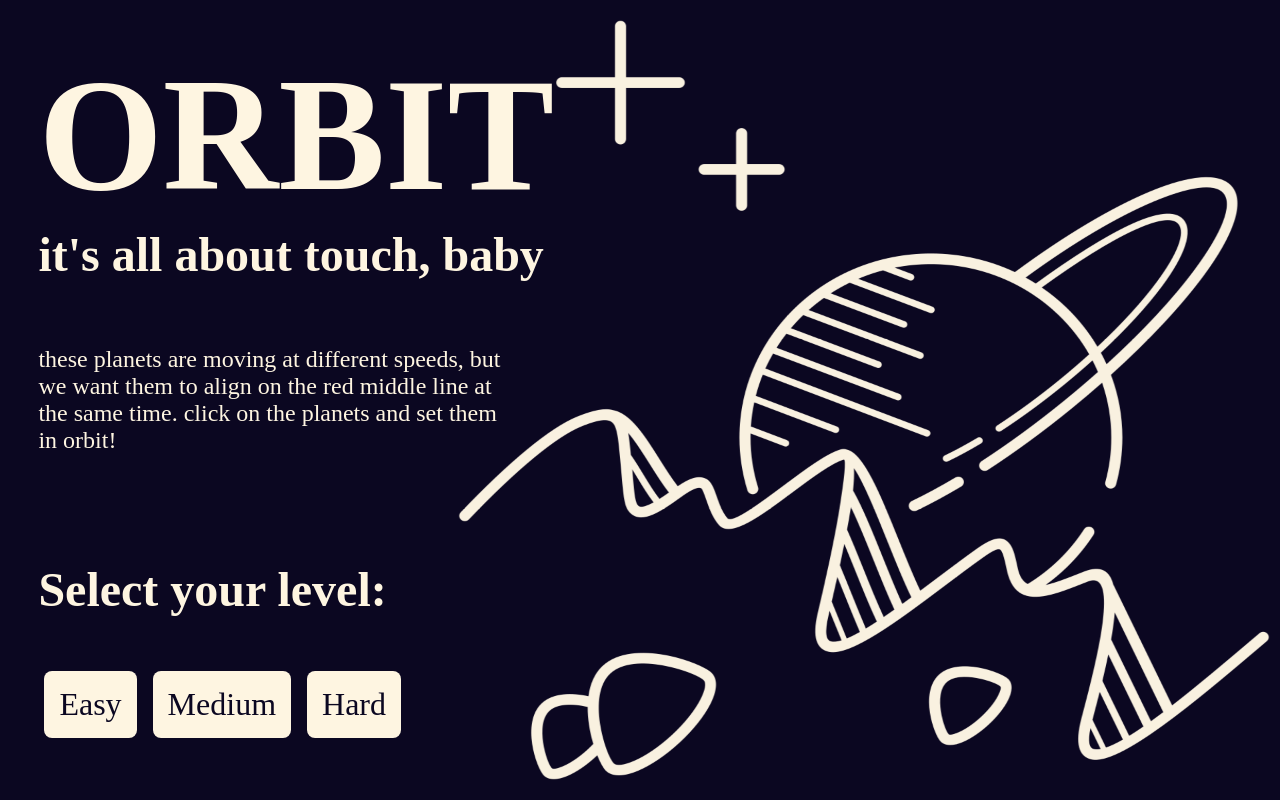
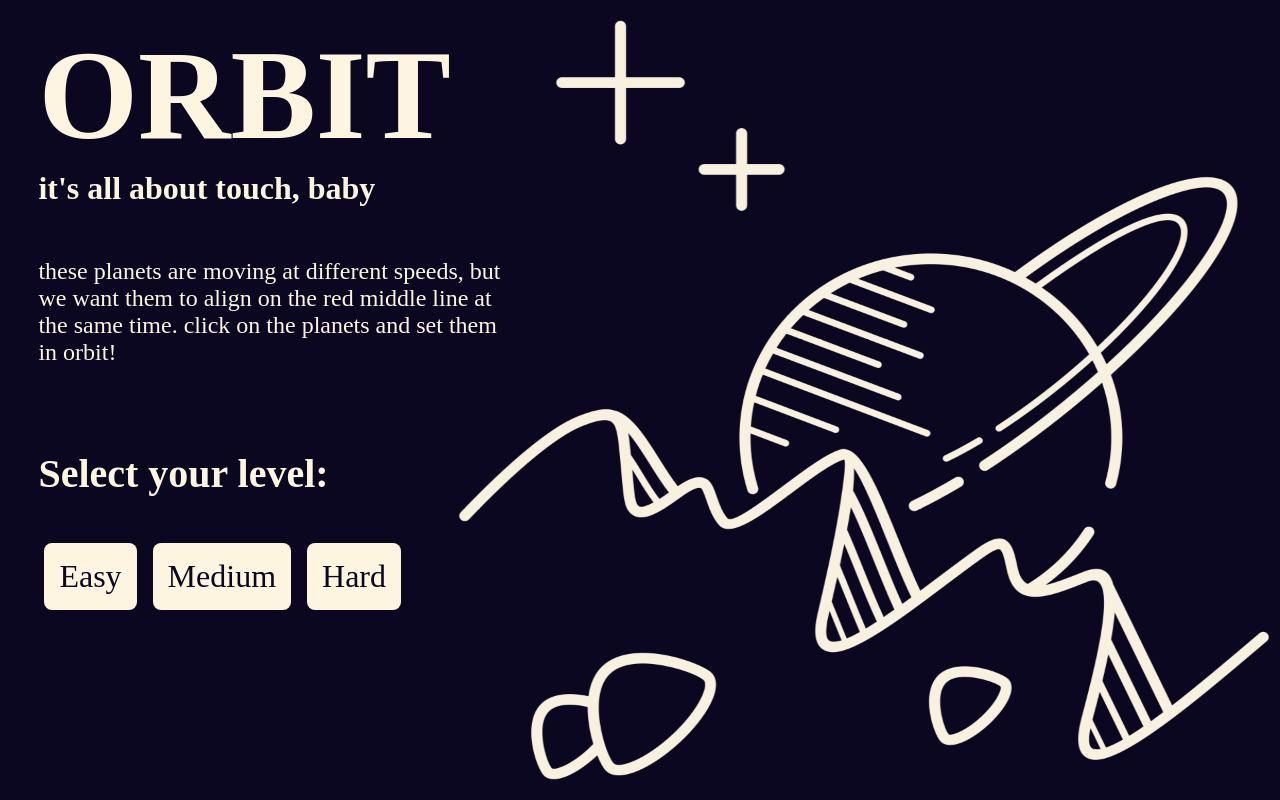
Before and after one commit to karlystark/orbit-game, a plain HTML site: page index.html in a window 1280 px wide. Drawn offline with Linux system fonts and the light colour scheme; a web font is replaced by a local one.

Commit message:
test styles vercel

```diff
--- a/style.css
+++ b/style.css
@@ -23,13 +23,13 @@ html {
 }
 
 .welcome-container h1 {
-  font-size: 10rem;
+  font-size: 8rem;
   color: #fef5e1;
 }
 
 .welcome-container h2 {
-  font-size: 3rem;
-  margin-top: -9%;
+  font-size: 2rem;
+  margin-top: -7%;
 }
 
 .welcome-container p {
@@ -50,8 +50,8 @@ html {
 }
 
 .game-levels h3 {
-  font-size: 3rem;
-  margin-top: 10%;
+  font-size: 2.5rem;
+  margin-top: 8%;
 }
 
 .game-level-buttons button {
```
